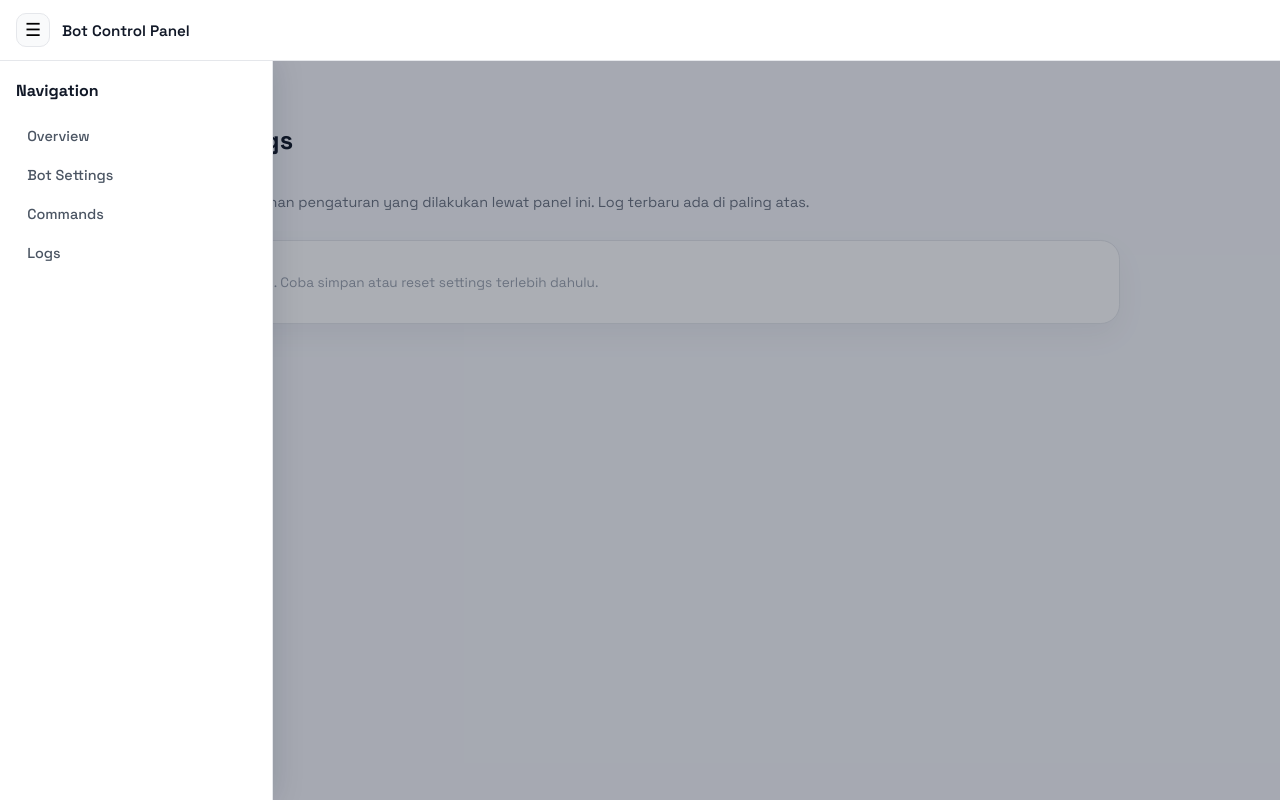
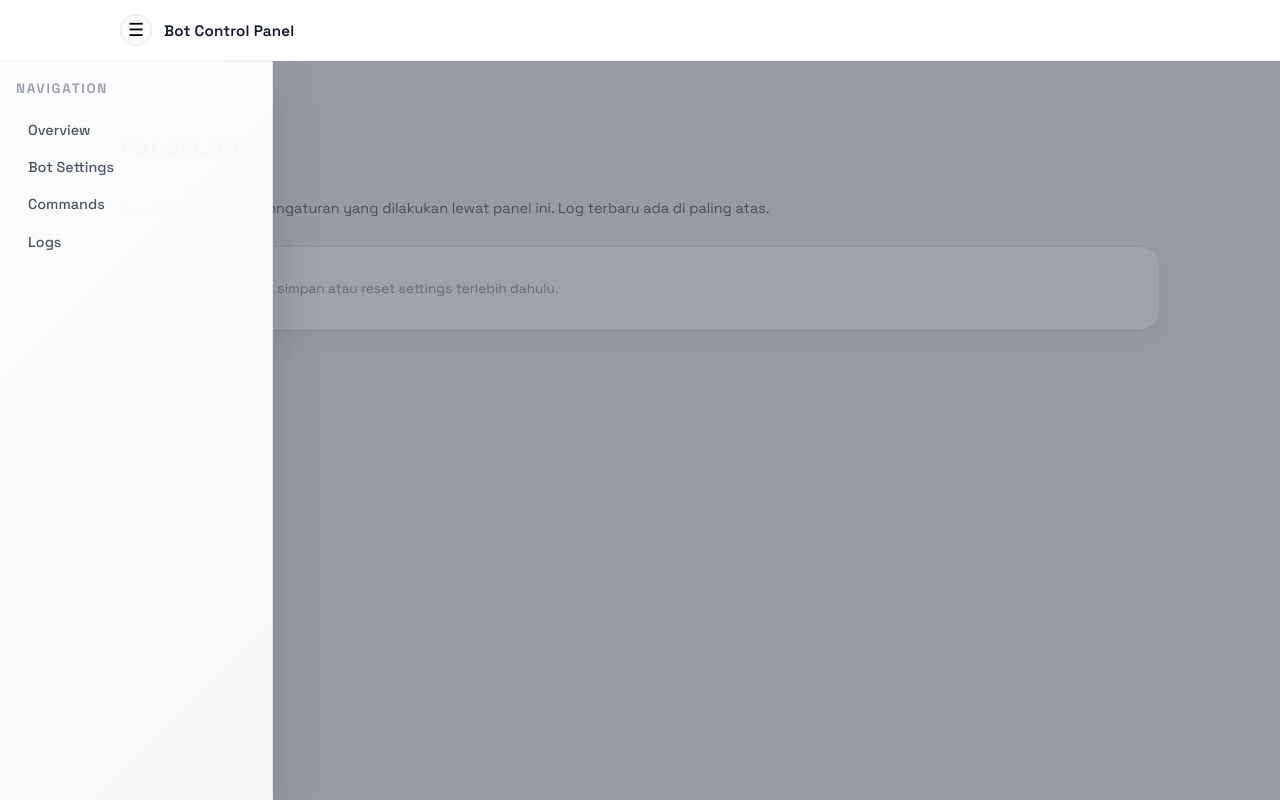
Before and after one commit to hiuraaaaa/tele, a Next.js app: page /logo in a window 1280 px wide. Both pictures are taken after a click on the button "Open navigation". Built offline with nearby package versions, Linux system fonts and the light colour scheme.

Commit message:
Update PanelShell.jsx

```diff
--- a/app/PanelShell.jsx
+++ b/app/PanelShell.jsx
@@ -1,13 +1,18 @@
 // app/PanelShell.jsx
 "use client";
 
-import { useState } from "react";
+import { useState, useEffect } from "react";
 import Link from "next/link";
 import { usePathname } from "next/navigation";
 
 export default function PanelShell({ children }) {
   const [open, setOpen] = useState(false);
   const pathname = usePathname();
+
+  // Tutup sidebar tiap pindah halaman
+  useEffect(() => {
+    setOpen(false);
+  }, [pathname]);
 
   const menu = [
     { href: "/", label: "Overview" },
@@ -17,8 +22,13 @@ export default function PanelShell({ children }) {
   ];
 
   return (
-    <div style={{ minHeight: "100vh" }}>
-      {/* Navbar atas */}
+    <div
+      style={{
+        minHeight: "100vh",
+        backgroundColor: "#f3f4f6"
+      }}
+    >
+      {/* NAVBAR */}
       <header
         style={{
           position: "fixed",
@@ -27,33 +37,57 @@ export default function PanelShell({ children }) {
           right: 0,
           height: 60,
           backgroundColor: "#ffffff",
-          borderBottom: "1px solid #e5e7eb",
+          borderBottom: "1px solid rgba(15,23,42,0.04)",
+          boxShadow: "0 1px 0 rgba(15,23,42,0.03)",
           display: "flex",
           alignItems: "center",
+          zIndex: 50
+        }}
+      >
+        <div
+          style={{
+            width: "100%",
+            maxWidth: 1040,
+            margin: "0 auto",
             padding: "0 1rem",
-          zIndex: 50
+            display: "flex",
+            alignItems: "center",
+            gap: "0.75rem"
           }}
         >
           <button
             onClick={() => setOpen(!open)}
+            aria-label="Open navigation"
             style={{
-            width: 34,
-            height: 34,
-            borderRadius: 10,
+              width: 32,
+              height: 32,
+              borderRadius: 999,
               border: "1px solid #e5e7eb",
               backgroundColor: "#f9fafb",
-            marginRight: "0.75rem",
               cursor: "pointer",
               fontSize: "18px",
-            lineHeight: "1"
+              lineHeight: 1,
+              display: "flex",
+              alignItems: "center",
+              justifyContent: "center"
             }}
           >
             ☰
           </button>
-        <span style={{ fontWeight: 600, fontSize: "0.95rem" }}>Bot Control Panel</span>
+          <span
+            style={{
+              fontWeight: 600,
+              fontSize: "0.95rem",
+              letterSpacing: "0.01em",
+              color: "#111827"
+            }}
+          >
+            Bot Control Panel
+          </span>
+        </div>
       </header>
 
-      {/* Sidebar */}
+      {/* SIDEBAR OVERLAY */}
       <aside
         style={{
           position: "fixed",
@@ -61,29 +95,36 @@ export default function PanelShell({ children }) {
           bottom: 0,
           left: open ? 0 : -260,
           width: 240,
-          backgroundColor: "#ffffff",
+          background:
+            "linear-gradient(135deg, rgba(255,255,255,0.98), rgba(249,250,251,0.98))",
           borderRight: "1px solid #e5e7eb",
           padding: "1.25rem 1rem",
-          boxShadow: open ? "0 0 30px rgba(15,23,42,0.15)" : "none",
+          boxShadow: open ? "0 18px 45px rgba(15,23,42,0.18)" : "none",
           transition: "left 0.25s ease",
-          zIndex: 40
+          zIndex: 40,
+          display: "flex",
+          flexDirection: "column",
+          gap: "0.75rem"
         }}
       >
-        <h2
+        <div
           style={{
-            fontSize: "1rem",
+            fontSize: "0.85rem",
             fontWeight: 700,
-            margin: "0 0 1.2rem"
+            textTransform: "uppercase",
+            letterSpacing: "0.12em",
+            color: "#9ca3af",
+            marginBottom: "0.3rem"
           }}
         >
           Navigation
-        </h2>
+        </div>
 
         <nav
           style={{
             display: "flex",
             flexDirection: "column",
-            gap: "0.4rem",
+            gap: "0.3rem",
             fontSize: "0.9rem"
           }}
         >
@@ -93,10 +134,9 @@ export default function PanelShell({ children }) {
               <Link
                 key={item.href}
                 href={item.href}
-                onClick={() => setOpen(false)}
                 style={{
-                  padding: "0.45rem 0.7rem",
-                  borderRadius: "0.6rem",
+                  padding: "0.45rem 0.75rem",
+                  borderRadius: "0.7rem",
                   textDecoration: "none",
                   color: active ? "#111827" : "#4b5563",
                   backgroundColor: active ? "#e5f0ff" : "transparent",
@@ -110,7 +150,7 @@ export default function PanelShell({ children }) {
         </nav>
       </aside>
 
-      {/* Overlay klik untuk nutup sidebar (mobile) */}
+      {/* BACKDROP GELAP SAAT SIDEBAR BUKA */}
       {open && (
         <div
           onClick={() => setOpen(false)}
@@ -118,24 +158,29 @@ export default function PanelShell({ children }) {
             position: "fixed",
             inset: 0,
             top: 60,
-            backgroundColor: "rgba(15,23,42,0.35)",
+            backgroundColor: "rgba(15,23,42,0.4)",
             zIndex: 30
           }}
         />
       )}
 
-      {/* Konten utama */}
+      {/* MAIN CONTENT */}
       <main
         style={{
-          paddingTop: 70,
-          paddingBottom: 24,
-          paddingLeft: 16,
-          paddingRight: 16,
-          maxWidth: 960,
-          margin: "0 auto"
+          paddingTop: 76,
+          paddingBottom: 24
+        }}
+      >
+        <div
+          style={{
+            width: "100%",
+            maxWidth: 1040,
+            margin: "0 auto",
+            padding: "0 1rem"
           }}
         >
           {children}
+        </div>
       </main>
     </div>
   );
```
Lines whose indentation alone changed are shown as unchanged.
